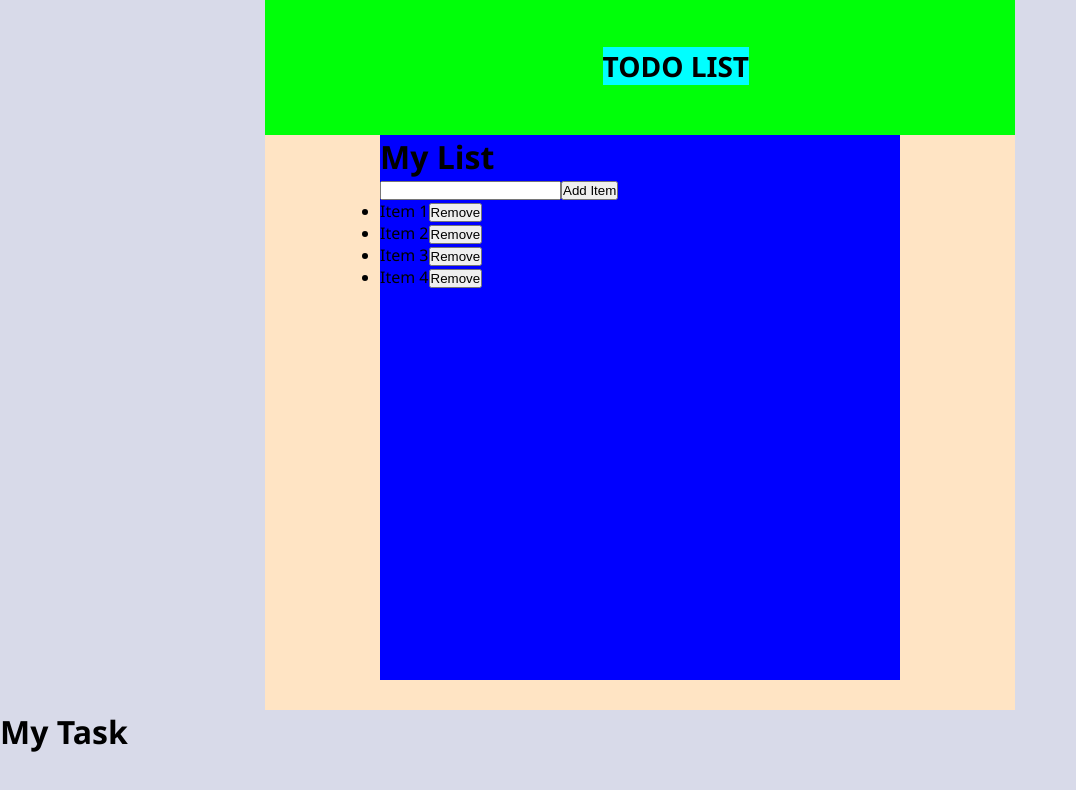
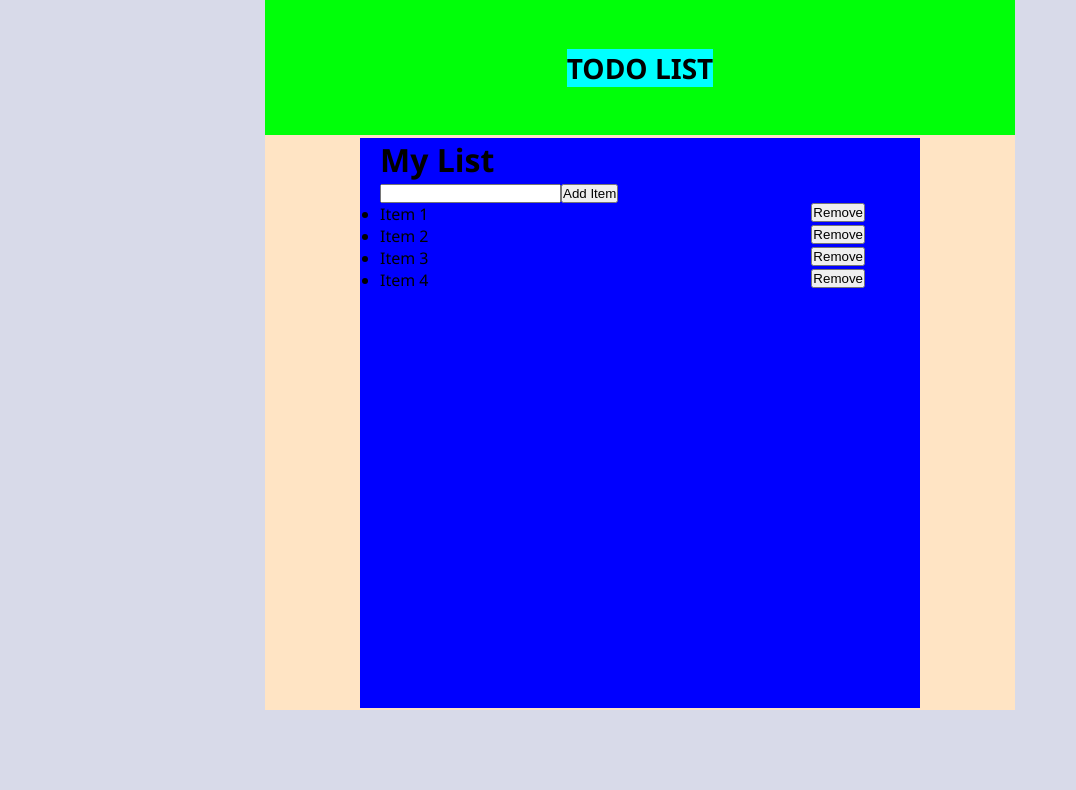
Before and after one commit to Manoel-DJS/Web-TD-List, a Next.js app: page / in a window 1280 px wide. Shown: the top 790 px of the page, without its empty margins (0-1076 px from the left). Built offline with nearby package versions, Linux system fonts and the light colour scheme.

Commit message:
ta full quebrado

```diff
--- a/components/ListTask.js
+++ b/components/ListTask.js
@@ -27,7 +27,7 @@ const ListComponent = () => {
         {items.map((item, index) => (
           <li key={index}>
             {item}
-            <button onClick={() => handleRemoveItem(index)}>Remove</button>
+            <button className='remove-button' onClick={() => handleRemoveItem(index)}>Remove</button>
           </li>
         ))}
       </ul>
--- a/pages/index.js
+++ b/pages/index.js
@@ -13,7 +13,6 @@ const App = () => {
                         <strong>TODO LIST</strong>
                     </text >
 
-
                 </div>
 
                 <div className="dbody">
@@ -22,8 +21,8 @@ const App = () => {
 
                 </div>
 
+
             </div>
-        <Task/>
         </>
     )
 }
--- a/styles/global.css
+++ b/styles/global.css
@@ -16,32 +16,44 @@ body, html{
     position: relative;
     width: 750px;
     height: 710px;
-    background-Color: #6A74E6;
+    background-Color: #0015ff;
 }
 
 .div-header {
-    position: absolute;
+    display: flex;
     width: 750px;
     height: 135px;
     background-Color: #00FF09;
     text-align: center;
+    align-items: center;
     justify-content: center;
-    align-items: center;
-
 }
 
 .dbody {
-    position: absolute;
+    display: flex;
     width: 750px;
     height: 575px;
     background-color: bisque;
-    bottom: 0;
+}
 
-}
 .div-text{
-    position: absolute;
+    display: flex;
     background-color: aqua;
-    top: 35%;
-    left: 45%;
     font-size: 28px;
 }
+
+.pai{
+    display: flex;
+    width: 100vw;
+    position: absolute;
+    top: 77vw;
+    align-items: center;
+    justify-content: center;
+}
+
+.fio{
+    width: 100px;
+    height: 100px;
+    display: flex;
+    background-color: black;
+}
--- a/styles/list-task.css
+++ b/styles/list-task.css
@@ -3,5 +3,14 @@
     height: 545px;
     background-color: blue;
     margin: auto;
+    padding-left: 20px;
+    padding-right: 20px;
+    padding-bottom: 25px;
+}
+
+.remove-button{
+    position: absolute;
+    right: 20%;
+    text-align: right;
 
 }
```
